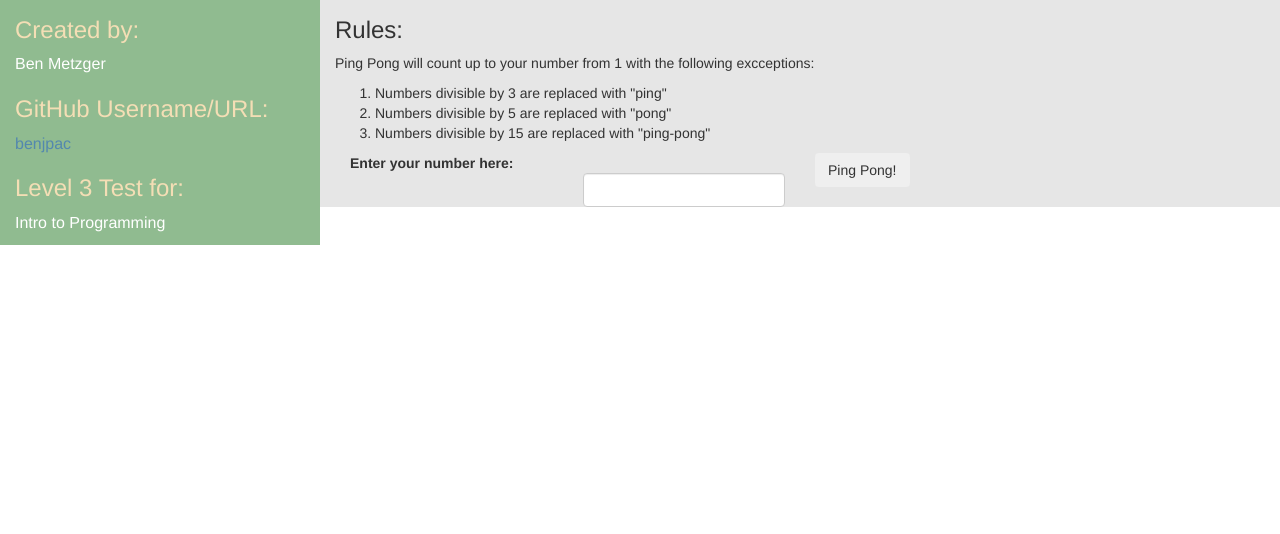
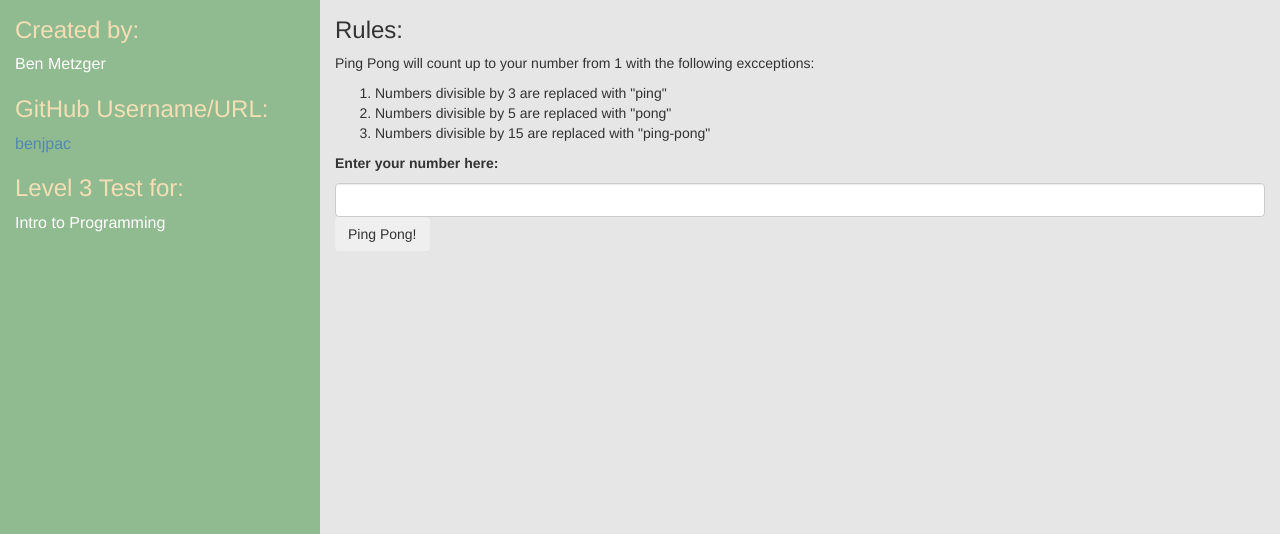
Before and after one commit to benjpac/ping_pong, a plain HTML site: page index.html in a window 1280 px wide. Shown: the part 266-800 px from the top of the page. Drawn offline with nearby package versions, Linux system fonts and the light colour scheme.

Commit message:
more styling...

```diff
--- a/css/master.css
+++ b/css/master.css
@@ -1,5 +1,13 @@
 h1 {
   font-size: 50px;
+}
+
+html, body {
+  height: 100%;
+}
+
+.content, .col-md-9, .col-md-3, .container-fluid {
+  height: 100%;
 }
 
 #header {
@@ -18,6 +26,18 @@ h1 {
   background-color: #E6E6E6;
 }
 
+#form form p {
+  display: inline-block;
+}
+
+#form form input {
+  display: inline-block;
+}
+
+#form form button {
+  display: inline-block;
+}
+
 #content-left {
   background-color: #90BB90;
 }
@@ -34,3 +54,7 @@ h1 {
 #username {
   color: #5388AE;
 }
+
+#output {
+  clear: both;
+}
--- a/index.html
+++ b/index.html
@@ -18,11 +18,11 @@
           <h1>Ping-Pong</h1>
         </div>
       </div>
-      <div class="row" id="content-top">
+      <div class="row content" id="content-top">
         <div class="col-md-12">
         </div>
       </div>
-      <div class="row">
+      <div class="row content">
         <div class="col-md-3" id="content-left">
           <h2>About Ping Pong</h2>
           <h3>Created by:</h3>
@@ -43,16 +43,10 @@
           </ol>
           <div id="form">
             <form>
-              <div class="col-md-3">
                 <p><strong>Enter your number here:</strong></p>
-              </div>
-              <div class="col-md-3">
-                <label for="numInput"></label>
+                <!-- <label for="numInput"></label> -->
                 <input id="numInput" class="form-control" type="text">
-              </div>
-              <div class="col-md-3">
                 <button type="submit" class="btn">Ping Pong!</button>
-              </div>
             </form>
           </div>
           <div id="output">
```
